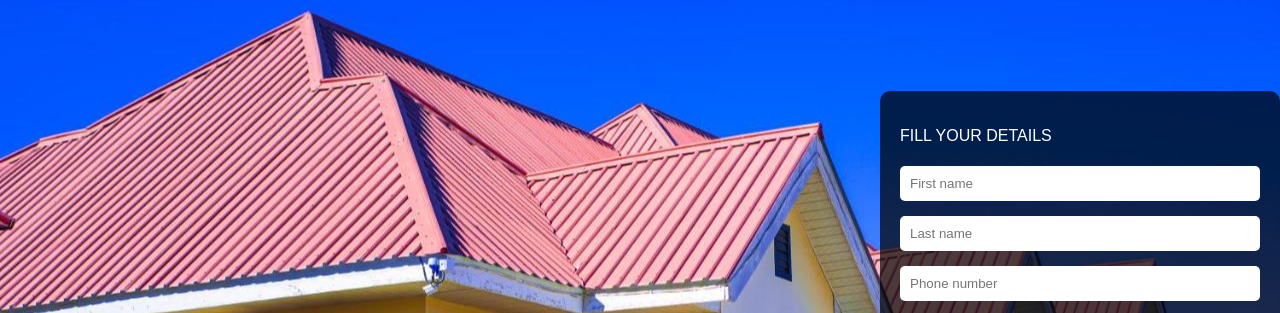
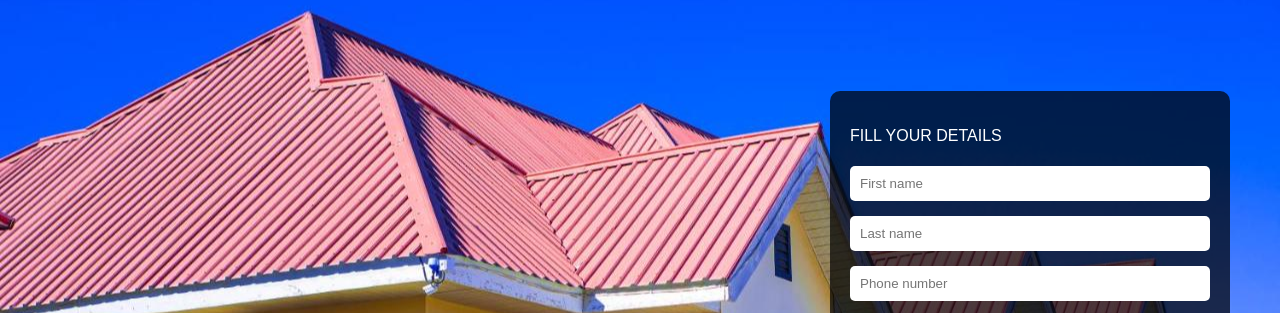
Before and after one commit to Irene0762949558/precious, a plain HTML site: page index.html in a window 1280 px wide. Shown: the top 313 px of the page. Drawn offline with Linux system fonts and the light colour scheme.

Commit message:
Update index.html

```diff
--- a/index.html
+++ b/index.html
@@ -25,6 +25,7 @@
             max-width: 400px;
             text-align: left;
             box-sizing: border-box;
+            margin-right:50px
         }
         h1 {
             color: #FFD700;
```
